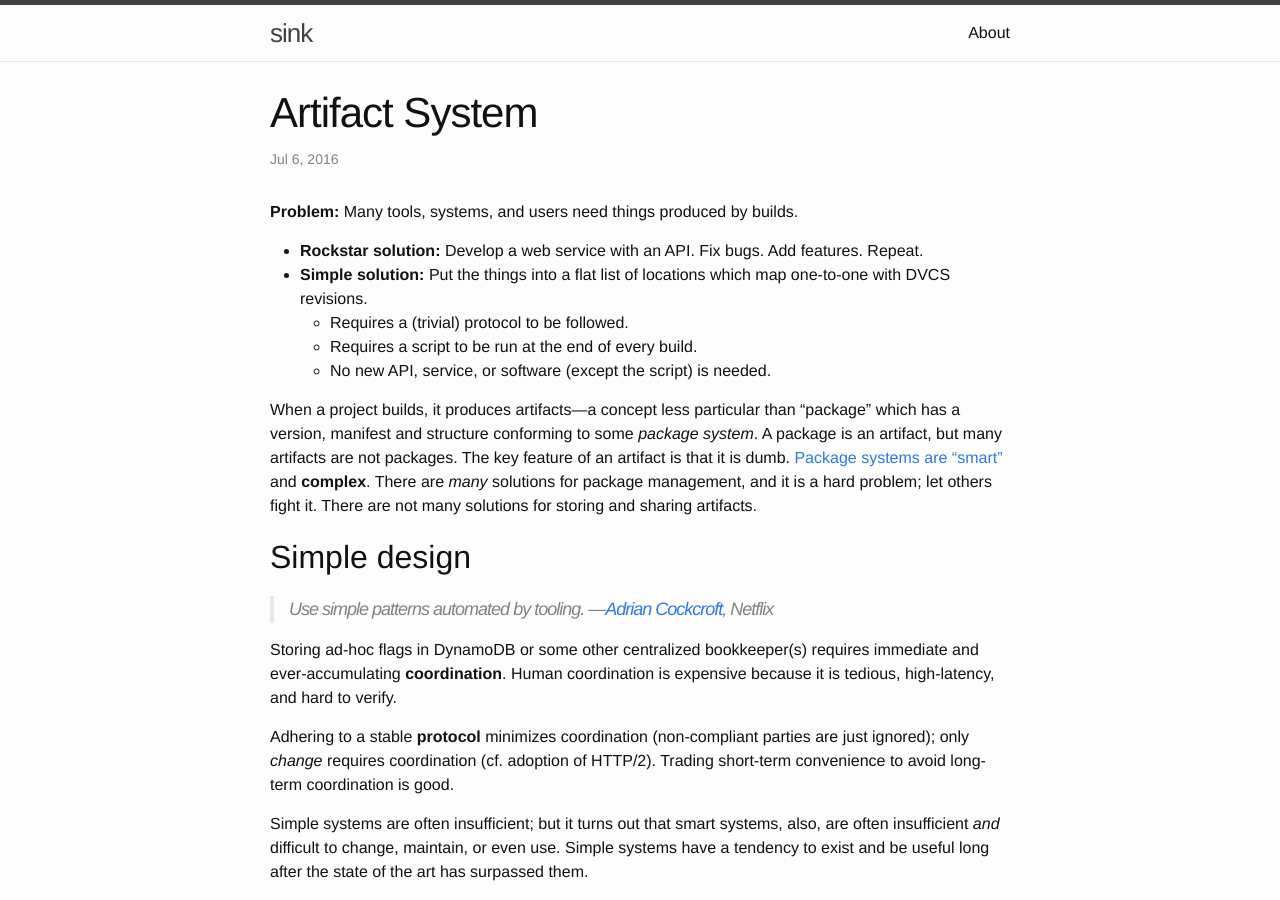
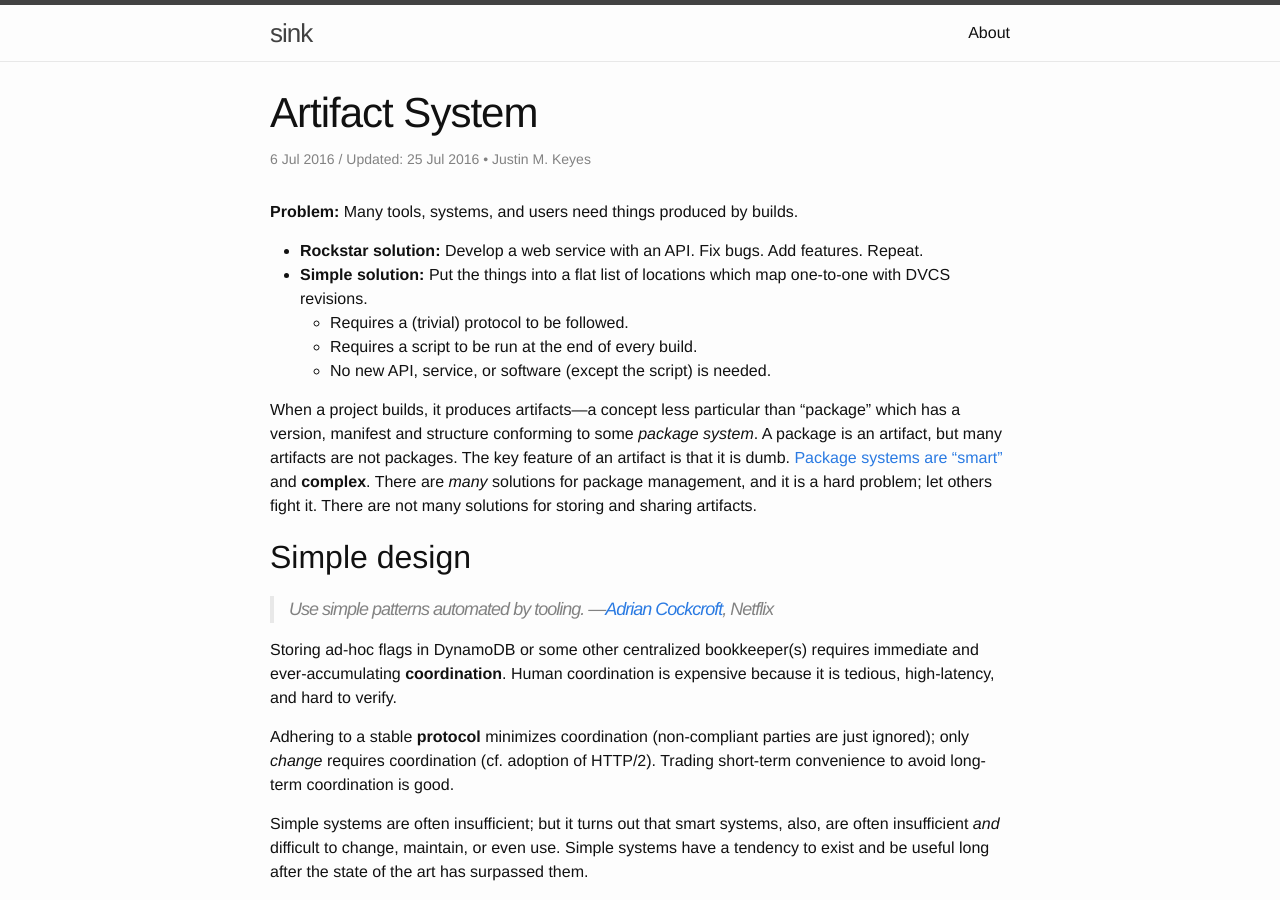
Before and after one commit to justinmk/justinmk.github.io, a Jekyll site: the page built from _posts/2016-07-06-artifact-system.md, in a window 1280 px wide and 900 px high. Built offline with Jekyll 4.4.1, drawn with Linux system fonts in a browser that asks for light colours.

Commit message:
layout: last_modified_at

```diff
--- a/_layouts/post.html
+++ b/_layouts/post.html
@@ -5,7 +5,10 @@
 
   <header class="post-header">
     <h1 class="post-title" itemprop="name headline">{{ page.title }}</h1>
-    <p class="post-meta"><time datetime="{{ page.date | date_to_xmlschema }}" itemprop="datePublished">{{ page.date | date: "%b %-d, %Y" }}</time>{% if page.author %} • <span itemprop="author" itemscope itemtype="http://schema.org/Person"><span itemprop="name">{{ page.author }}</span></span>{% endif %}</p>
+    <p class="post-meta"><time datetime="{{ page.date | date_to_xmlschema }}" itemprop="datePublished">{{ page.date | date: "%-d %b %Y" }}
+      {{ page.last_modified_at | date: "/ Updated: %-d %b %Y" }}</time>
+      {% if page.author %}
+      • <span itemprop="author" itemscope itemtype="http://schema.org/Person"><span itemprop="name">{{ page.author }}</span></span>{% endif %}</p>
   </header>
 
   <div class="post-content" itemprop="articleBody">
--- a/_posts/2016-07-06-artifact-system.md
+++ b/_posts/2016-07-06-artifact-system.md
@@ -1,7 +1,9 @@
 ---
 layout: post
 date: 2016-07-06
+last_modified_at: 2016-07-25
 published: true
+author: Justin M. Keyes
 title: Artifact System
 ---
 
```
Also changed, not shown: _posts/2016-03-17-selfish-cooperation.md (+1 -1 lines).
